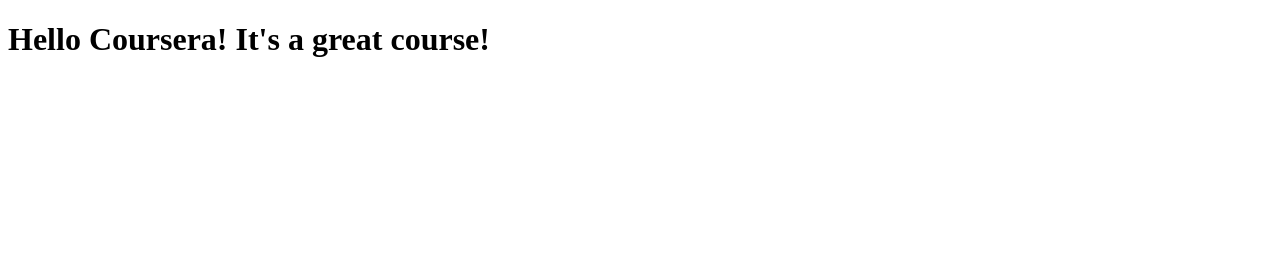
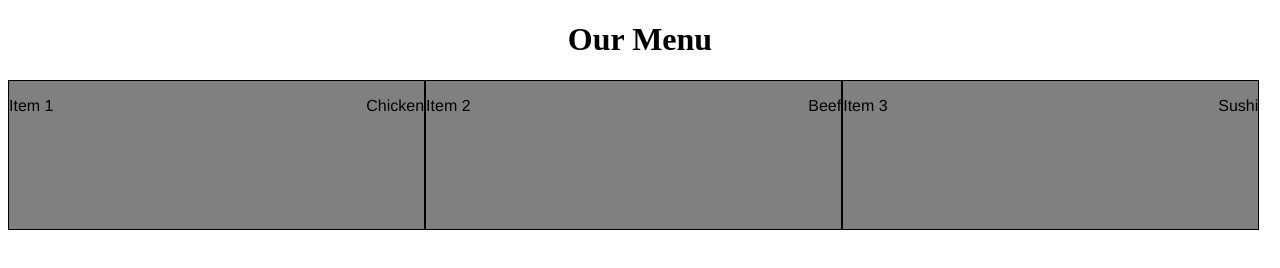
Before and after one commit to fmtada/module2-solution, a plain HTML site: page index.html in a window 1280 px wide. Drawn offline with Linux system fonts and the light colour scheme.

Commit message:
Menu items resizing, Items name missing some details

```diff
--- a/css/style.css
+++ /dev/null
@@ -1,3 +0,0 @@
-* {
-		box-sizing: border-box;
-	 }
--- /dev/null
+++ b/css/styles.css
@@ -0,0 +1,62 @@
+* {
+	box-sizing: border-box;
+	 }
+
+body {
+	margin-top: 0;
+}
+
+h1 {
+	text-align: center;
+}
+
+.menuItem {
+	border: 1px solid black;
+	background-color: gray;
+	width: 90%;
+	height: 150px;
+	margin-right: auto;
+	margin-left: auto;
+	font-family: Helvetica Neue, Helvetica, Arial, sans-serif;
+	color: black;
+	position: relative;
+}
+
+.row {
+	width: 100%;
+}
+
+.itemTitle {
+	position: absolute;
+	top: 0;
+	right: 0;
+}
+
+/********** Desktop view **********/
+@media (min-width: 992px) {
+	.col-lg-4 {
+		float: left;
+		width: 33%;
+	}
+}
+
+/********** Tablet view **********/
+@media (min-width: 768px) and (max-width: 991px) {
+	.col-md-6, .col-md-12 {
+		float: left;
+	}
+	.col-md-6 {
+		width: 50%;
+	}
+	.col-md-12 {
+		width: 100%;
+	}
+}
+
+/********** Mobile view **********/
+@media (max-width: 767px) {
+	.col-sm-12 {
+		float: left;
+		width: 100%;
+	}
+}
--- a/index.html
+++ b/index.html
@@ -5,12 +5,17 @@
 		<meta http-equiv="X-UA-Compatible" content="IE=edge">
 		<meta name="viewport" content="width=device-width, initial-scale=1">
 
-		<title>Hello Coursera!</title>
+		<title>Assignment Solution for Module 2</title>
 
-		<link rel="stylesheet" href="css/styles.css">
+		<link rel="stylesheet" type="text/css" href="css/styles.css">
 	</head>
 <body>
+	<h1>Our Menu</h1>
 
-<h1>Hello Coursera! It's a great course!</h1>
+	<div class="row">
+		<div class="col-lg-4 col-md-6 menuItem"><p>Item 1<p class="itemTitle">Chicken</p></p></div>
+		<div class="col-lg-4 col-md-6 menuItem"><p>Item 2<p class="itemTitle">Beef</p></p></div>
+		<div class="col-lg-4 col-md-12 menuItem"><p>Item 3<p class="itemTitle">Sushi</p></p></div>
+	</div>
 </body>
 </html>
```
